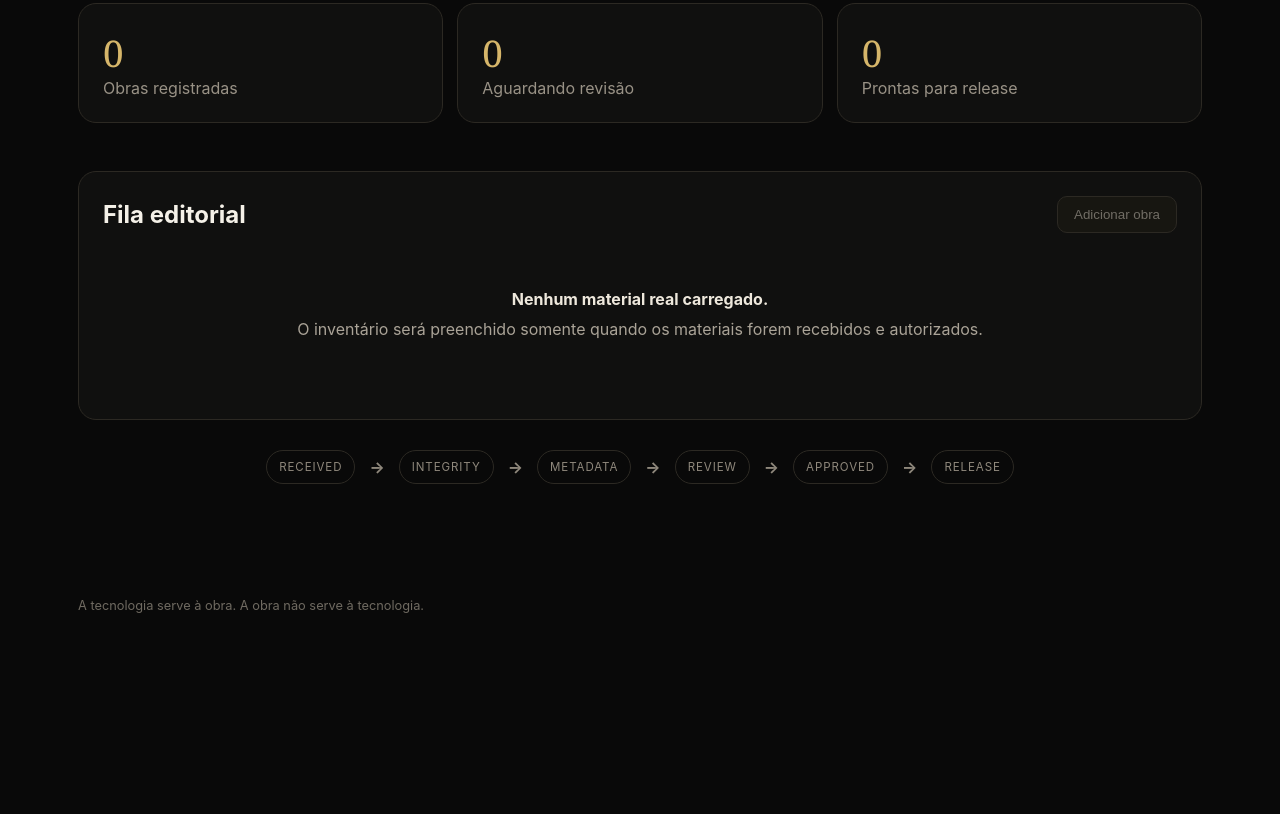
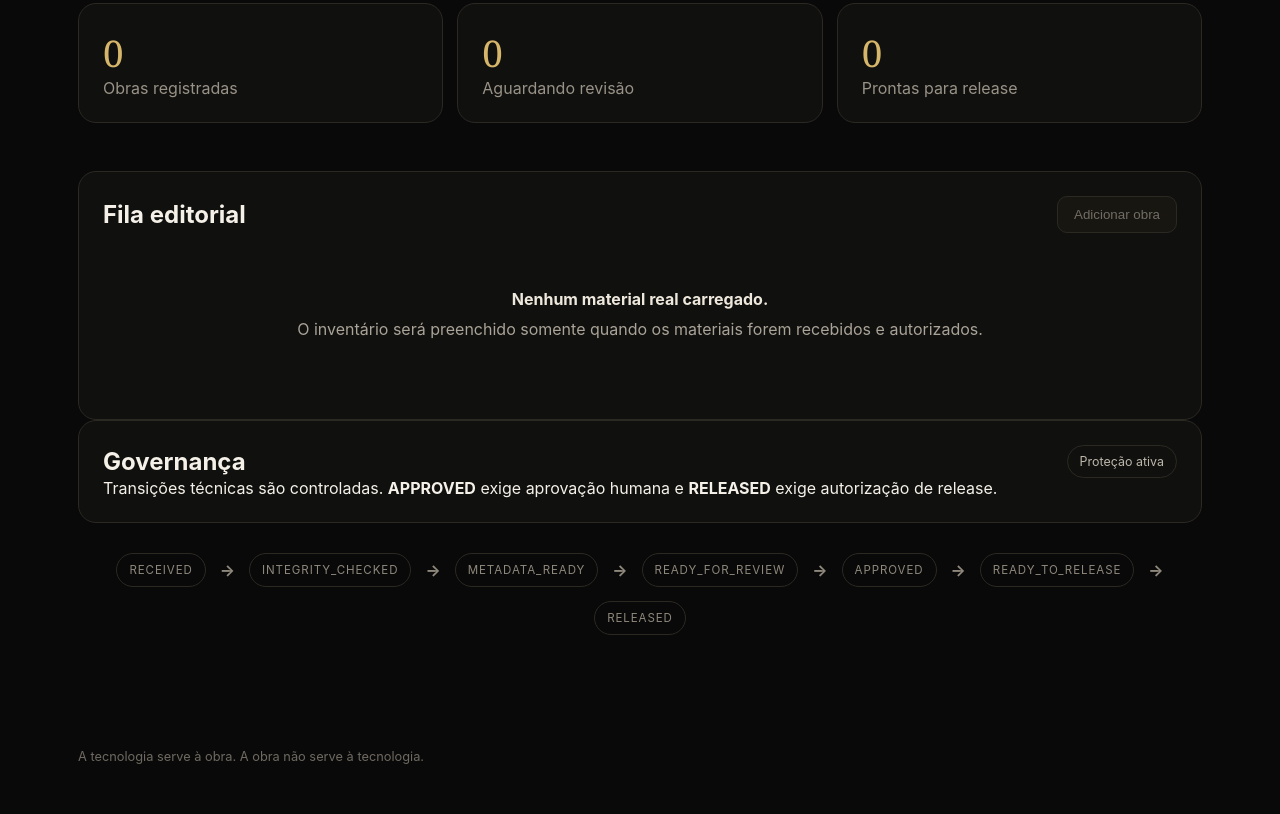
Before and after one commit to sebastisnzoth/BRIGITTESUNCREATION, a plain HTML site: page apps/publishing/index.html in a window 1280 px wide. Shown: the part 464-1278 px from the top of the page. Before the commit the page ends 1127 px from the top, so only its background shows below. Drawn offline with Linux system fonts and the light colour scheme.

Commit message:
feat(panel): expose workflow and governance status

```diff
--- a/apps/publishing/index.html
+++ b/apps/publishing/index.html
@@ -16,7 +16,8 @@
       <article><strong id="release">0</strong><span>Prontas para release</span></article>
     </section>
     <section class="panel"><div class="panel-head"><h2>Fila editorial</h2><button type="button" disabled>Adicionar obra</button></div><div class="empty"><strong>Nenhum material real carregado.</strong><p>O inventário será preenchido somente quando os materiais forem recebidos e autorizados.</p></div></section>
-    <section class="workflow" aria-label="Fluxo editorial"><span>RECEIVED</span><b>→</b><span>INTEGRITY</span><b>→</b><span>METADATA</span><b>→</b><span>REVIEW</span><b>→</b><span>APPROVED</span><b>→</b><span>RELEASE</span></section>
+    <section class="panel governance"><div class="panel-head"><h2>Governança</h2><span class="badge">Proteção ativa</span></div><p>Transições técnicas são controladas. <strong>APPROVED</strong> exige aprovação humana e <strong>RELEASED</strong> exige autorização de release.</p></section>
+    <section id="workflow" class="workflow" aria-label="Fluxo editorial"></section>
   </main>
   <footer>A tecnologia serve à obra. A obra não serve à tecnologia.</footer>
   <script src="app.js" defer></script>
```
